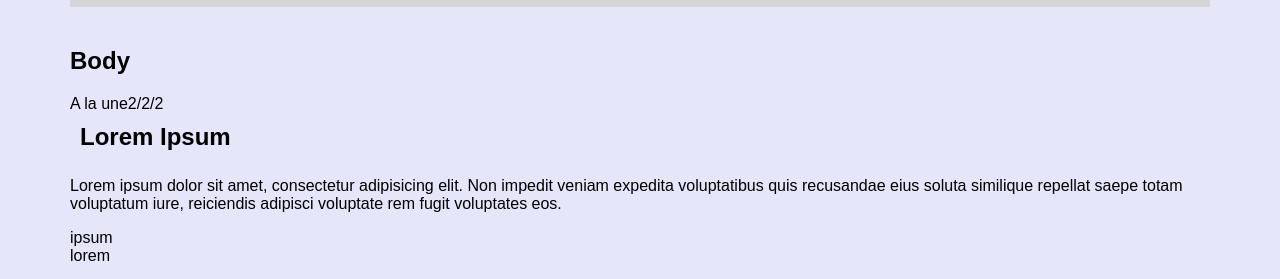
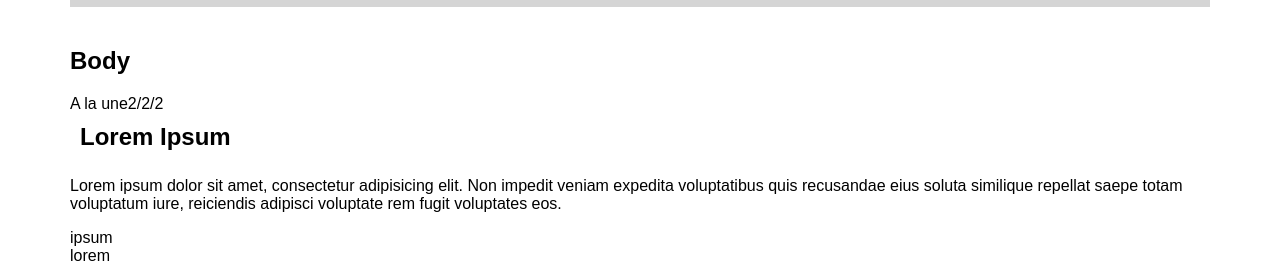
Before and after one commit to mikelarao/front-end-kit, a plain HTML site: page _app/index.html in a window 1280 px wide. Shown: the part 195-474 px from the top of the page. Drawn offline with nearby package versions, Linux system fonts and the light colour scheme.

Commit message:
Revert "Merge pull request #1 from mikelarao/try-new"
This reverts commit 7a998bab85af40e839810a78d0a8a1dcde8e6a6f, reversing
changes made to 599be1fb94682e08cf2c0ce7fde2b9887025a2f4.

```diff
--- a/sass/_base.sass
+++ b/sass/_base.sass
@@ -4,9 +4,6 @@
 
 *
   box-sizing: border-box
-
-body
-  background-color: lavender
 
 a
   color: lighten($primary-color, 10%)
```
Also changed, not shown: _app/assets/css/main.css.
